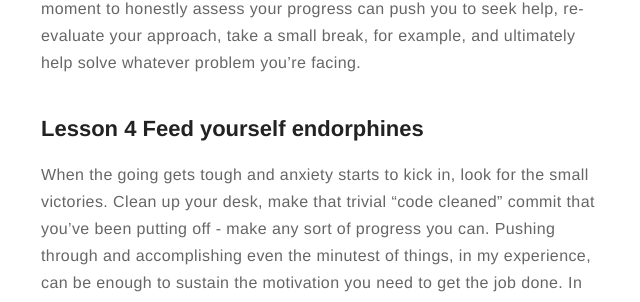
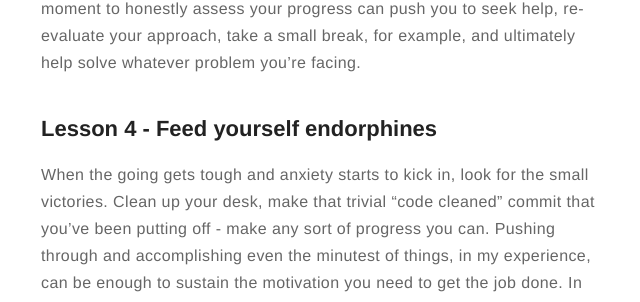
Before and after one commit to Anmol6/anmol6.github.io, a Jekyll site: the page built from _posts/2017-10-18-Lessons-from-my-internship.markdown, in a window 1280 px wide and 900 px high, scrolled down 1750 px. Shown: the part 144-446 px from the top of the window, without its empty margins (319-959 px from the left). Built offline with Jekyll 4.4.1, drawn with Linux system fonts in a browser that asks for light colours; comment, search, counter and statistics services are not loaded.

```diff
--- a/_posts/2017-10-18-Lessons-from-my-internship.markdown
+++ b/_posts/2017-10-18-Lessons-from-my-internship.markdown
@@ -69,7 +69,7 @@ It's very easy to get caught up in the inertia of a particular project. Taking a
 
 
 
-## Lesson 4 Feed yourself endorphines
+## Lesson 4 - Feed yourself endorphines
 
 When the going gets tough and anxiety starts to kick in, look for the small victories. Clean up your desk, make that trivial "code cleaned" commit that you've been putting off - make any sort of progress you can.
 Pushing through and accomplishing even the minutest of things, in my experience, can be enough to sustain the motivation you need to get the job done. In summary, don't give up (yep, I just used that cliché).
```
